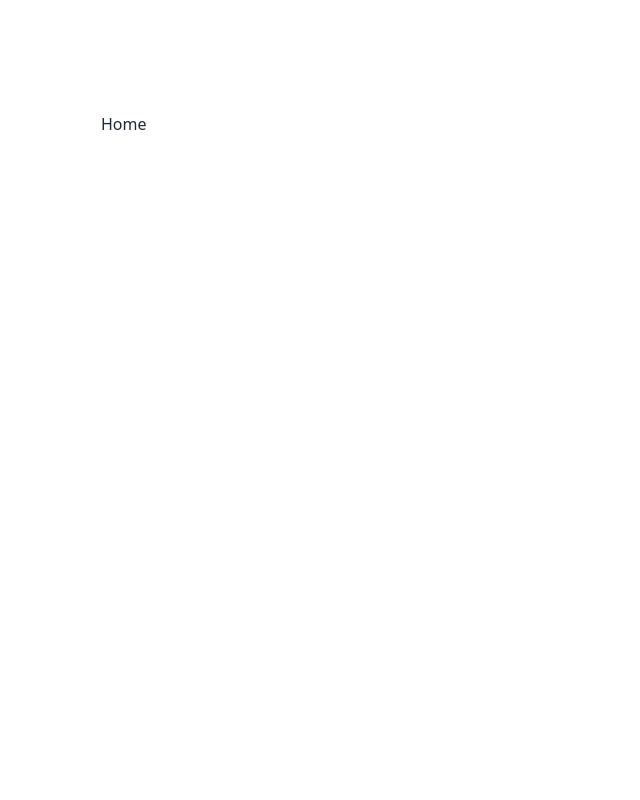
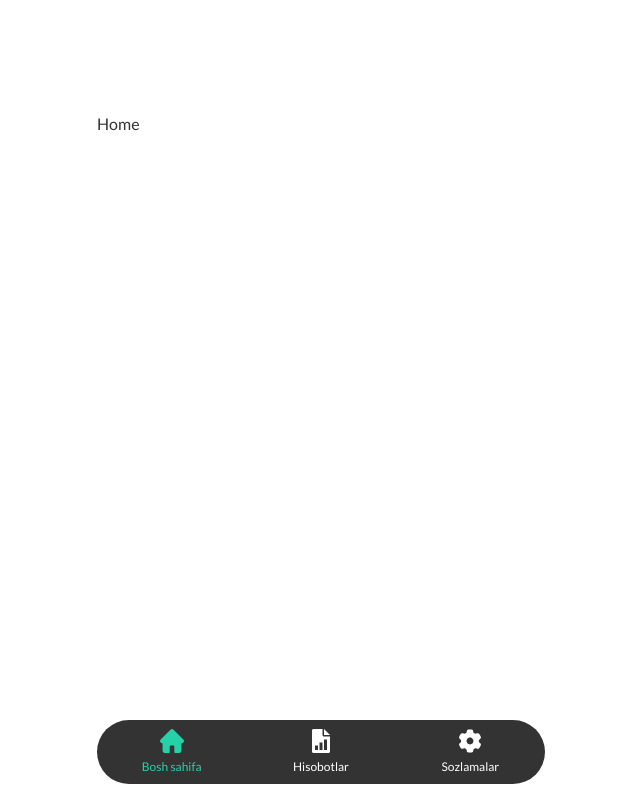
Before and after one commit to yaxyobekuz/reports-mini-app, a React (Vite) app: page / in a window 1280 px wide. Shown: the whole page, without its empty margins (319-959 px from the left). Built offline with nearby package versions, Linux system fonts and the light colour scheme.

Commit message:
add tailwindCSS colors style config

```diff
--- a/src/index.css
+++ b/src/index.css
@@ -1,3 +1,5 @@
+@import url("https://fonts.googleapis.com/css2?family=Lato:wght@300;400;700&display=swap");
+
 @tailwind base;
 @tailwind components;
 @tailwind utilities;
@@ -6,14 +8,24 @@
 
 @layer base {
   body {
-    @apply text-base text-gray-800 font-normal;
+    @apply text-base font-normal font-Lato text-dark;
   }
+}
+
+/* --- Components --- */
+
+.navlink .navlink-color {
+  @apply text-white;
+}
+
+.navlink.active .navlink-color {
+  @apply text-primary;
 }
 
 /* --- Utilities --- */
 
 @layer utilities {
   .container {
-    @apply max-w-[480px] w-full px-4 mx-auto xs:px-5;
+    @apply max-w-[480px] w-full px-4 mx-auto;
   }
 }
--- a/tailwind.config.js
+++ b/tailwind.config.js
@@ -4,7 +4,13 @@
   theme: {
     extend: {
       colors: {
-        primary: "black",
+        primary: "#27D1A8",
+        secondary: "#F9F9F9",
+        dark: "#333333",
+      },
+
+      fontFamily: {
+        Lato: ["Lato", "sans-serif"],
       },
     },
 
```
